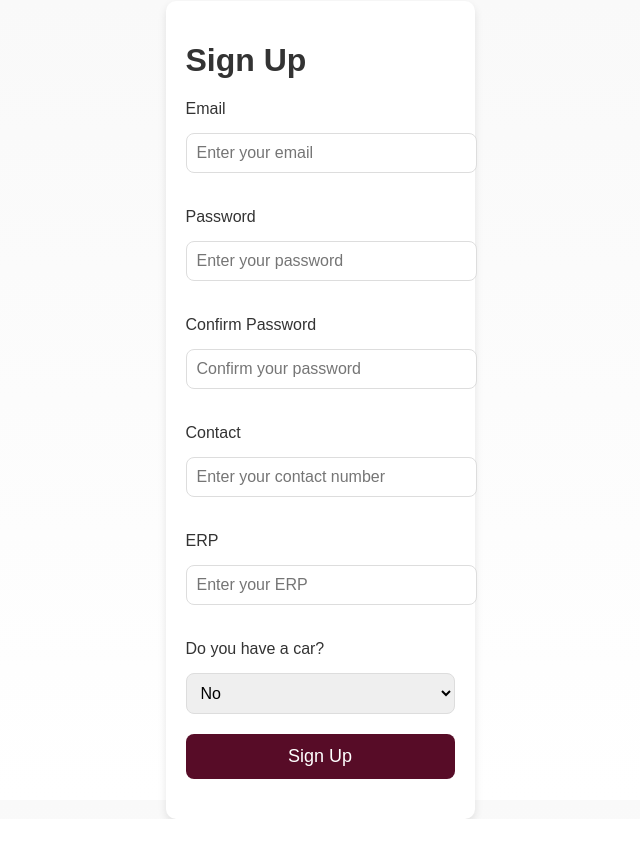
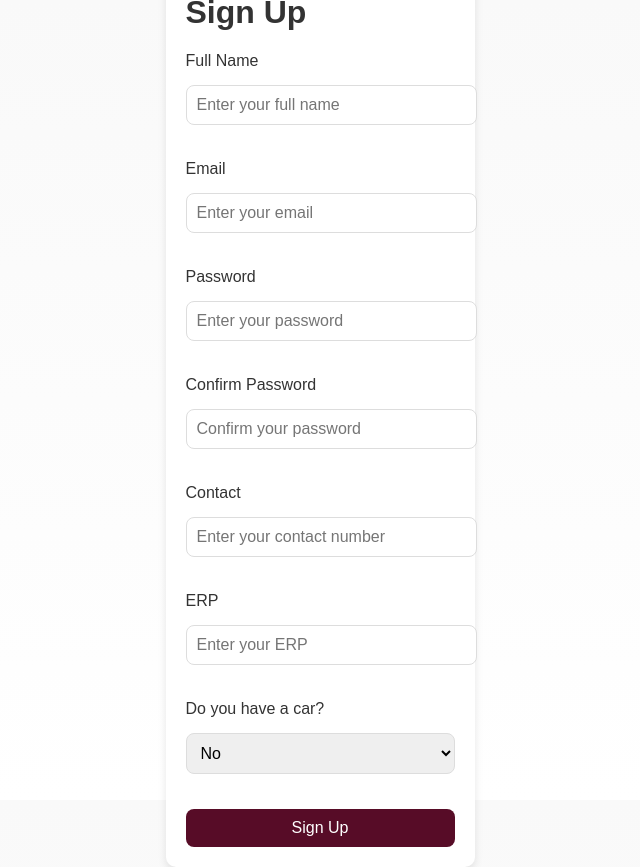
Before and after one commit to SaadThaplawala/Carpool, a React (Vite) app in the folder Frontend/carpool/: page /signup in a window 1280 px wide. Shown: the whole page, without its empty margins (320-960 px from the left). Before the commit the page ends 819 px from the top, so only its background shows below. Built offline with nearby package versions, Linux system fonts and the light colour scheme.

Commit message:
fixed redundancy

```diff
--- a/Frontend/carpool/src/SignUpScreen.jsx
+++ b/Frontend/carpool/src/SignUpScreen.jsx
@@ -1,4 +1,3 @@
-
 import React, { useState } from "react";
 import { useNavigate } from "react-router-dom";
 import "./SignupScreen.css";
@@ -13,12 +12,13 @@ const SignupScreen = ({ onSignup }) => {
   const [vehicleCapacity, setVehicleCapacity] = useState("");
   const [licensePlate, setLicensePlate] = useState("");
   const [drivingLicense, setDrivingLicense] = useState("");
+  const [fullName, setFullName] = useState("");
   const [message, setMessage] = useState("");
   const [messageType, setMessageType] = useState("");
   const navigate = useNavigate();
 
   const handleSignup = async () => {
-    if (!email || !password || !confirmPassword || !contact || !erp) {
+    if (!email || !password || !confirmPassword || !contact || !erp || !fullName) {
       setMessage("Please fill all the fields");
       setMessageType("error");
       return;
@@ -43,22 +43,29 @@ const SignupScreen = ({ onSignup }) => {
     }
 
     const userData = {
+      fullName,
+      contactNo: contact,
       email,
+      erp,
       password,
-      contact,
-      erp,
-      hasCar,
-      vehicleCapacity: hasCar === "Yes" ? vehicleCapacity : null,
-      licensePlate: hasCar === "Yes" ? licensePlate : null,
-      drivingLicense: hasCar === "Yes" ? drivingLicense : null,
+      confirmPassword,
+      carDetails: hasCar === "Yes"
+        ? {
+            plateNo: licensePlate,
+            licenseNo: drivingLicense,
+            vehicleCapacity: vehicleCapacity,
+          }
+        : {},
     };
 
-    const success = await onSignup(userData); // Call the parent handler
-
+    const success = await onSignup(userData);
     if (success) {
       setMessage("Signup Successful");
       setMessageType("success");
       setTimeout(() => navigate("/"), 2000);
+    } else {
+      setMessage("Signup failed. Please check your info or try again.");
+      setMessageType("error");
     }
   };
 
@@ -82,6 +89,16 @@ const SignupScreen = ({ onSignup }) => {
       <div className="signup-card">
         <h1 className="signup-header">Sign Up</h1>
         <div className="signup-body">
+          <label className="input-label">Full Name</label>
+          <input
+            type="text"
+            className="input-field"
+            placeholder="Enter your full name"
+            value={fullName}
+            onChange={(e) => setFullName(e.target.value)}
+            required
+          />
+
           <label className="input-label">Email</label>
           <input
             type="email"
@@ -181,10 +198,8 @@ const SignupScreen = ({ onSignup }) => {
               />
             </>
           )}
-        </div>
 
-        <div className="signup-footer">
-          <button className="action-button" onClick={handleSignup}>
+          <button className="submit-button" onClick={handleSignup}>
             Sign Up
           </button>
         </div>
```
Also changed, not shown: 1 other file (tests, documents, lock files or other folders).
